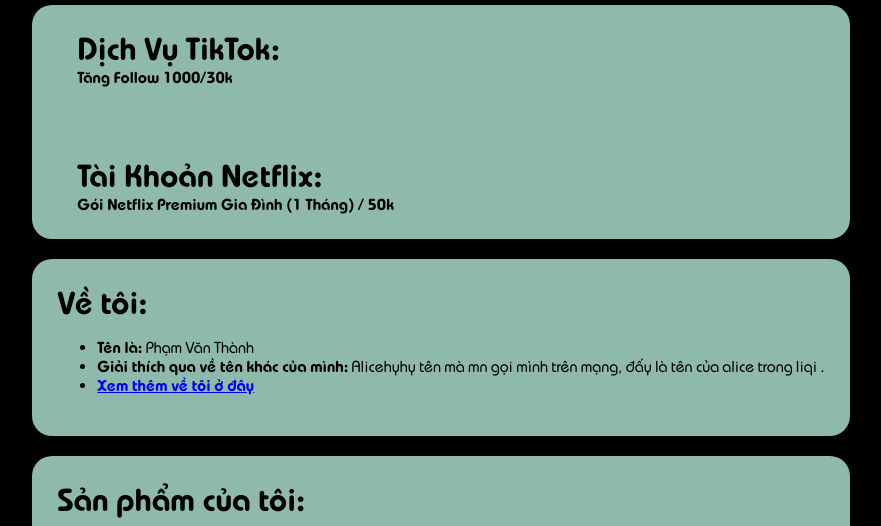
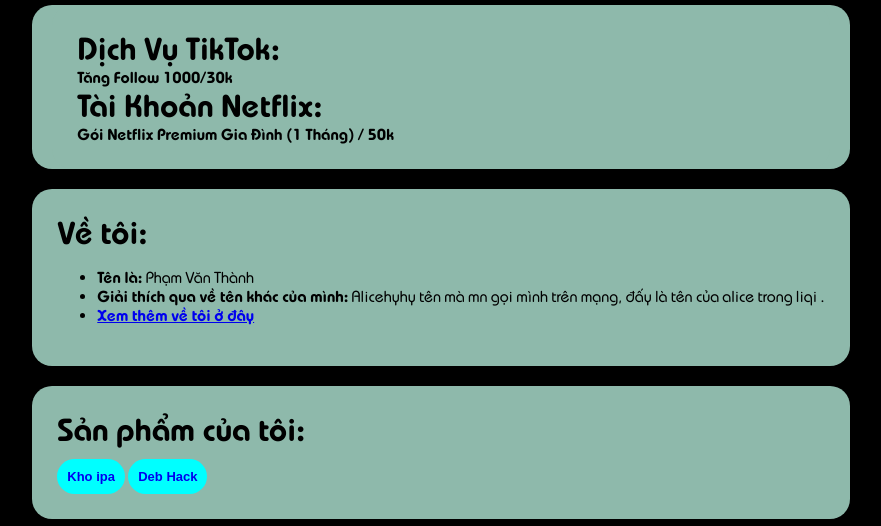
Before and after one commit to alicehyhy/alicehyhy.github.io, a plain HTML site: page index.html in a window 1280 px wide. Shown: the part 1549-2075 px from the top of the page, without its empty margins (199-1080 px from the left). Drawn offline with Linux system fonts and the light colour scheme.

Commit message:
Update index.html

```diff
--- a/index.html
+++ b/index.html
@@ -78,9 +78,6 @@
     <div class="body-release">
         <h1>Dịch Vụ TikTok:</h1>
         <b>Tăng Follow 1000/30k</b>
-    </div>
-
-    <div class="body-release">
         <h1>Tài Khoản Netflix:</h1>
         <b>Gói Netflix Premium Gia Đình (1 Tháng) / 50k</b>
     </div>
```
